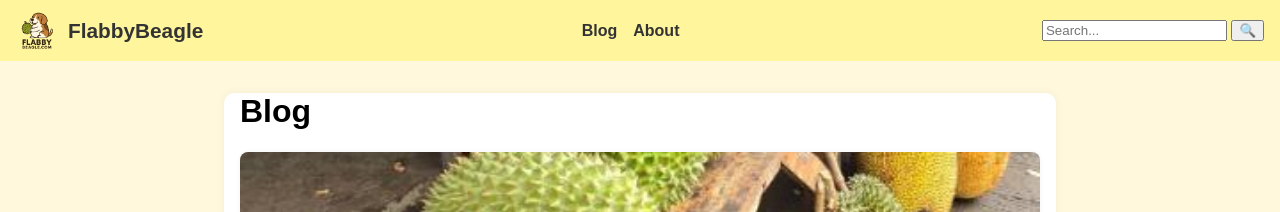
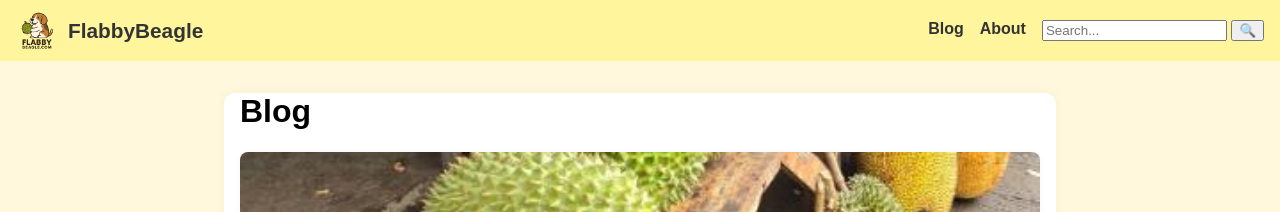
Before and after one commit to yensan57/flabbybeagle, a Jekyll site: the page built from index.md, in a window 1280 px wide. Shown: the top 212 px of the page. Built offline with Jekyll 4.4.1, drawn with Linux system fonts in a browser that asks for light colours.

Commit message:
Update default.html

```diff
--- a/_layouts/default.html
+++ b/_layouts/default.html
@@ -208,26 +208,30 @@
 <body>
   <header>
     <nav class="navbar">
-      <!--  CHANGED: Added logo + linked brand -->
+      <!-- Logo and Site Name -->
       <a href="{{ '/' | relative_url }}" class="nav-brand">
-        <img src="/assets/images/flabbybeagle_icon_words_png_70px.png" alt="FlabbyBeagle Logo">  <!-- your logo path -->
+        <img src="/assets/images/flabbybeagle_icon_words_png_70px.png" alt="FlabbyBeagle Logo">
         {{ site.title }}
       </a>
 
-      <!--  CHANGED: Hamburger toggle button -->
+      <!-- Hamburger menu toggle -->
       <button class="nav-toggle" aria-label="Toggle navigation">☰</button>
 
+      <!-- Navigation menu -->
       <ul class="nav-menu">
         <li><a href="{{ '/' | relative_url }}">Blog</a></li>
         <li><a href="{{ '/about' | relative_url }}">About</a></li>
+
+        <!-- Move search bar inside the menu -->
+        <li class="search-item">
+          <form action="/search" method="get" class="search-form">
+            <input type="text" name="q" placeholder="Search..." class="search-input">
+            <button type="submit" class="search-button">🔍</button>
+          </form>
+        </li>
       </ul>
+    </nav>
 
-      <form action="/search" method="get" class="search-form">
-        <input type="text" name="q" placeholder="Search..." class="search-input">
-        <button type="submit" class="search-button">🔍</button>
-      </form>
-
-    </nav>
   </header>
 
   <div class="content">
```
